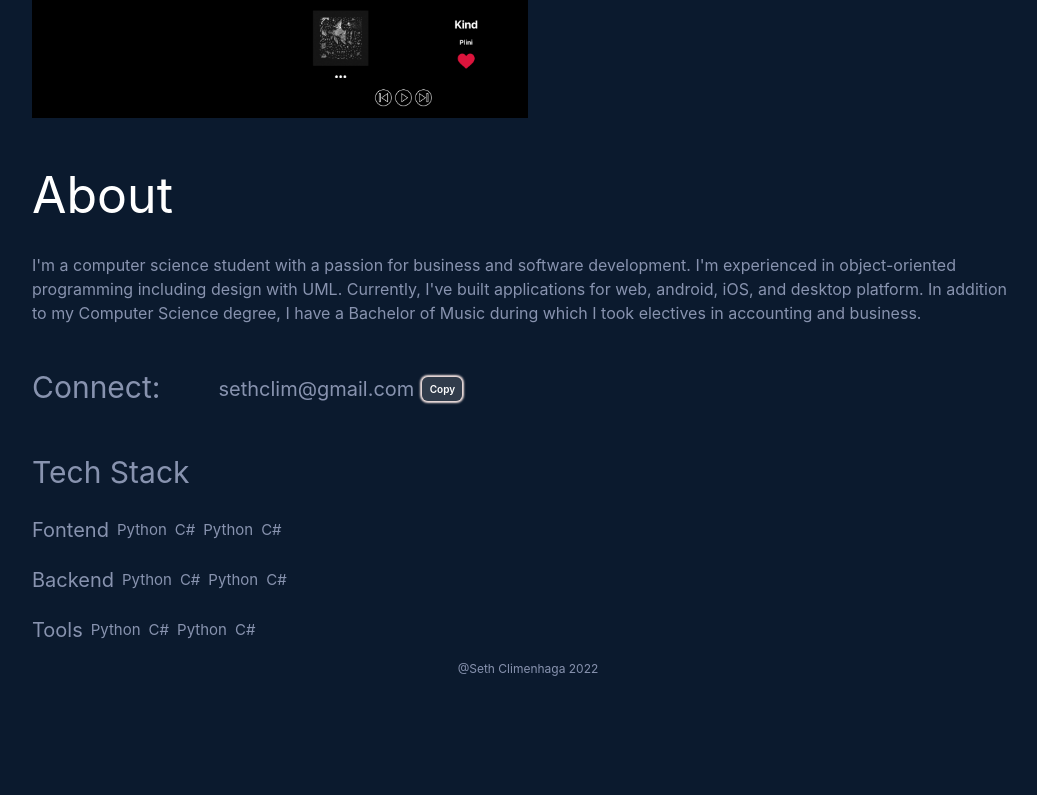
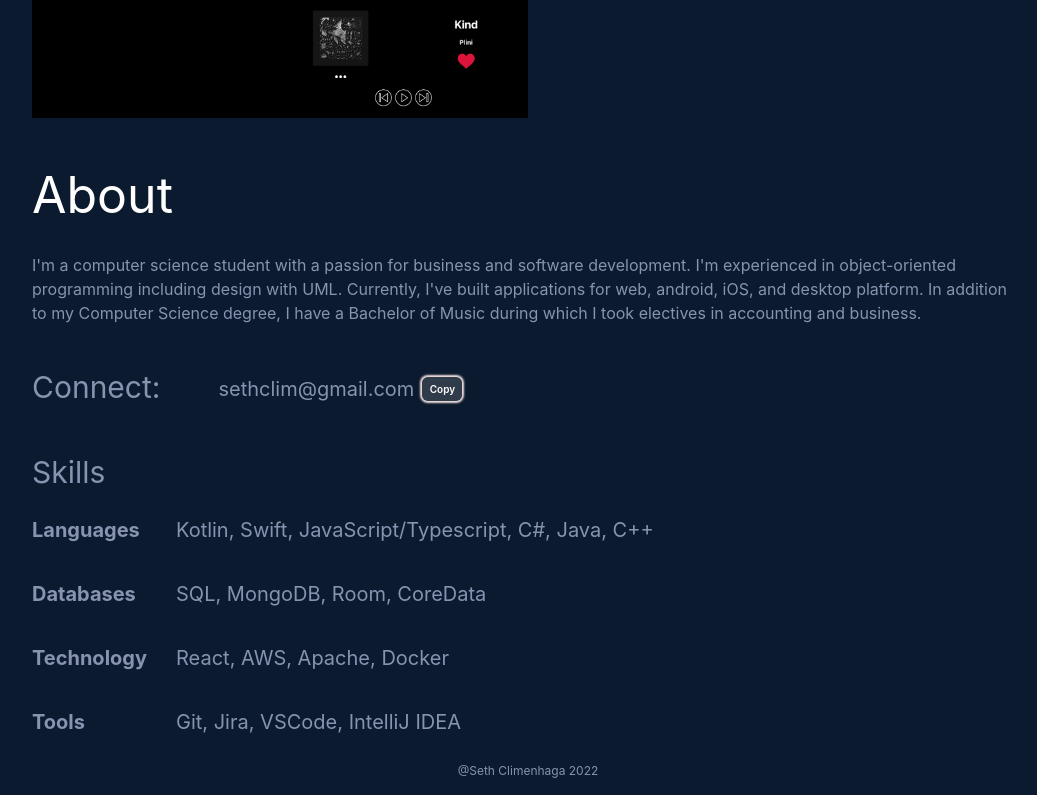
Before and after one commit to sethclim/my-portfolio, a React (Create React App) app: page / in a window 1280 px wide. Shown: the part 1157-1952 px from the top of the page, without its empty margins (112-1149 px from the left). Before the commit the page ends 1850 px from the top, so only its background shows below. Built offline with nearby package versions, Linux system fonts and the light colour scheme.

Commit message:
Fixed Custom Cursor Issues

```diff
--- a/src/App.css
+++ b/src/App.css
@@ -14,8 +14,8 @@
 .movable.active {
   width: 60px;
   height: 60px;
-  background: #fff;
-  mix-blend-mode: difference;
+  /* background: #fff; */
+  /* mix-blend-mode: difference; */
   color: #000;
   cursor: none;
 }
@@ -41,6 +41,10 @@
   content: "<";
 }
 
+.movable-gone {
+  display: none;
+}
+
 /* #invertedcursor {
   position: absolute;
   width: 60px;
--- a/src/Components/Sections/About.js
+++ b/src/Components/Sections/About.js
@@ -1,5 +1,5 @@
 import React from "react";
-import { Text, VStack,Container, Flex, HStack, Box } from '@chakra-ui/react'
+import { Text, VStack,Container, Flex, HStack, Box, Grid, GridItem } from '@chakra-ui/react'
 
 import Copy from "./Copy";
 
@@ -34,34 +34,20 @@ class About extends React.Component {
         </HStack>
 
 
-        <Text pt={10} fontSize={30}>Tech Stack</Text>
+        <Text pt={10} fontSize={30}>Skills</Text>
         <VStack align="top" pt="5" justifyContent="flex-bottom" >
-          <HStack>
-              <Text fontSize={20}>Fontend</Text>
-              <Text fontSize={15}>Python</Text>
-              <Text fontSize={15}>C#</Text>
-              <Text fontSize={15}>Python</Text>
-              <Text fontSize={15}>C#</Text>
-          </HStack>
-        </VStack>
-
-        <VStack align="top" pt="5" justifyContent="flex-bottom" >
-          <HStack>
-              <Text fontSize={20}>Backend</Text>
-              <Text fontSize={15}>Python</Text>
-              <Text fontSize={15}>C#</Text>
-              <Text fontSize={15}>Python</Text>
-              <Text fontSize={15}>C#</Text>
-          </HStack>
-        </VStack>
-        <VStack align="top" pt="5" justifyContent="flex-bottom" >
-          <HStack>
-              <Text fontSize={20}>Tools</Text>
-              <Text fontSize={15}>Python</Text>
-              <Text fontSize={15}>C#</Text>
-              <Text fontSize={15}>Python</Text>
-              <Text fontSize={15}>C#</Text>
-          </HStack>
+        <Grid templateColumns='120px 1fr' gap={6}>
+          <GridItem w='100%' h='10' alignItems='center' ><Text  fontSize={20} fontWeight='bold'>Languages</Text></GridItem>
+          <GridItem w='100%' h='10' >
+            <Text  fontSize={20}>Kotlin, Swift, JavaScript/Typescript, C#, Java, C++</Text>
+          </GridItem>
+          <GridItem w='100%' h='10'><Text fontSize={20} fontWeight='bold'>Databases</Text></GridItem>
+          <GridItem w='100%' h='10'  ><Text fontSize={20}>SQL, MongoDB, Room, CoreData</Text></GridItem>
+          <GridItem w='100%' h='10'  ><Text fontSize={20} fontWeight='bold'>Technology</Text></GridItem>
+          <GridItem w='100%' h='10' ><Text fontSize={20}>React, AWS, Apache, Docker</Text></GridItem>
+          <GridItem w='100%' h='10' ><Text fontSize={20} fontWeight='bold'>Tools</Text></GridItem>
+          <GridItem w='100%' h='10'  ><Text fontSize={20}>Git, Jira, VSCode, IntelliJ IDEA</Text></GridItem>
+        </Grid>
 
         </VStack>
 
--- a/src/Components/Sections/project/project-item.js
+++ b/src/Components/Sections/project/project-item.js
@@ -7,14 +7,14 @@ import styles from "./projectsession.module.scss"
 import { GridItem, Text, Image, HStack, VStack, Link, Box } from '@chakra-ui/react'
 
 
- const ProjectItem = ({context, image, desc, tech, title, gitLink, bkImage, bkColor, bgSize=400, TitleColor, bkPostion="center"}) =>{
+ const ProjectItem = ({context, image, desc, tech, title, gitLink, bkImage, bkColor, bgSize=400, TitleColor, bkPostion="center", hoverColor,textHover}) =>{
     const [isOpen, setIsOpen] = useState(false);
 
-    const { onCursor } = context;
+    const { controlCursor, onCursor  } = context;
 
     function toggleModal() {
-      setIsOpen(!isOpen);
-      onCursor(false)
+        controlCursor(!isOpen)
+        setIsOpen(!isOpen);
     }
 
     return(
@@ -22,7 +22,10 @@ import { GridItem, Text, Image, HStack, VStack, Link, Box } from '@chakra-ui/rea
         w='150'
         h='150'
         bg={bkColor}
-        onClick={toggleModal}>
+        onClick={toggleModal}
+        onMouseOver={()=>onCursor('pointer', hoverColor, textHover)}
+        onMouseLeave={onCursor}
+        >
 
         <Box w="100%" h="100%" backgroundImage={bkImage}  bgSize={bgSize}   backgroundRepeat="no-repeat"  bgPosition={bkPostion}>
           <VStack alignItems="start"   >
--- a/src/Components/Sections/project/project-section.js
+++ b/src/Components/Sections/project/project-section.js
@@ -15,7 +15,7 @@ import styles from "./projectsession.module.scss"
 
 const ProjectPage = ({context}) => {
 
-  const { onCursor } = context;
+
 
 
   return (
@@ -23,16 +23,18 @@ const ProjectPage = ({context}) => {
         {/* {
           isShown? <div id={styles.invertedcursor}><p>Open</p></div> : null
         } */}
-      <div     onMouseEnter={() => onCursor("pointer")}
-          onMouseLeave={onCursor} >
+      <div>
 
       <Text color="white" fontSize={50}>Projects</Text>
 
       <Grid templateColumns='repeat(2, 1fr)' gap={0} id={styles.projectContainer} >
         <ProjectItem
+          id="pi"
           title="Scales App"
           image={ScalesApp22}
           bkImage={fig}
+          hoverColor="black"
+          textHover='white'
           bkColor="#FFFFFF"
           tech={["Android", "Kotlin", "KotlinMultiPlatform", "Koin", "SQLLite"]}
           desc="The goal of the app is to help a musician with their practice routine by providing selected exercises in a randomized order.
@@ -41,22 +43,28 @@ const ProjectPage = ({context}) => {
           gitLink="https://bitbucket.org/sethclim/scales_app_android/src/master/"  />
 
         <ProjectItem
+               id="pi"
           title="Illu"
           image={chessIMG}
           // bkImage={chessIMG}
           TitleColor="#FFFFFF"
           bkColor="#000000"
+          hoverColor="white"
+          textHover='black'
           tech={["Unity", "C#", "UWP"]}
           desc="ChessGame made in unity for the UWP framework.  I implemented and learned about game logic with an object-oriented design, lighting, saving to a binary file.
           As well as, saving player preferences, and UI in unity.  I used Visual Studio for scripting and debugging, and the project was managed with version control."
           gitLink="https://bitbucket.org/sethclim/chess_game/src/master/" />
 
         <ProjectItem
+               id="pi"
           title="Venus Bug Tracker"
           image={Venus_Board}
           bkImage={Venus_Board}
           TitleColor="#000000"
           bkPostion="right"
+          hoverColor="black"
+          textHover='white'
           bgSize={300}
           bkColor="#ecf0f1"
           tech={["Unity", "C#", "UWP"]}
@@ -65,17 +73,21 @@ const ProjectPage = ({context}) => {
           gitLink="https://bitbucket.org/sethclim/chess_game/src/master/" />
 
         <ProjectItem
+               id="pi"
           title="ChessGame"
           image={chessIMG}
           bkImage={chessIMG}
           bgSize={200}
           bkColor="#000000"
+          hoverColor="white"
+          textHover='black'
           tech={["Unity", "C#", "UWP"]}
           desc="ChessGame made in unity for the UWP framework.  I implemented and learned about game logic with an object-oriented design, lighting, saving to a binary file.
           As well as, saving player preferences, and UI in unity.  I used Visual Studio for scripting and debugging, and the project was managed with version control."
           gitLink="https://bitbucket.org/sethclim/chess_game/src/master/" />
 
         <ProjectItem
+               id="pi"
           title="Spotify Mini-Player"
           image={Spotify}
           bkImage={Spotify}
@@ -83,6 +95,8 @@ const ProjectPage = ({context}) => {
           TitleColor="#FFFFFF"
           bgSize={250}
           bkColor="#000000"
+          hoverColor="white"
+          textHover='black'
           desc="Built with the React framework and Electron.  This project calls endpoints in the Spotify API and uses the PCKE Authorization flow.
           The project also implementes a dynamic dropdown menu and makes use of react context."
           tech={["React.JS", "Electron", "JavaScript", "Axios"]}
@@ -93,4 +107,4 @@ const ProjectPage = ({context}) => {
     </Container>
   );
 }
-export default withCursor(ProjectPage);
+export default ProjectPage;
--- a/src/Providers/cursorProvider.js
+++ b/src/Providers/cursorProvider.js
@@ -8,6 +8,9 @@ const SUPPORTED_CURSORS = [false, 'pointer', 'right', 'left'];
 const CursorProvider = ({ children }) => {
   const [mousePosition, setMousePosition] = useState({ x: 0, y: 0 });
   const [cursor, setCursor] = useState(false);
+  const [active, setActive] = useState(false);
+  const [color, setColor] = useState('#00000000');
+  const [textColor, setTextColor] = useState('#00000000');
 
   const onMouseMove = event => {
     const { pageX: x, pageY: y } = event;
@@ -24,23 +27,43 @@ const CursorProvider = ({ children }) => {
 
   const { x, y } = mousePosition;
 
-  const onCursor = cursorType => {
+  const onCursor = (cursorType, color, text) => {
     cursorType = (SUPPORTED_CURSORS.includes(cursorType) && cursorType) || false;
     setCursor(cursorType);
+    setColor(color)
+    setTextColor(text)
   };
 
+  const controlCursor = onOff =>{
+    console.log("onOff " + onOff)
+    setActive(onOff)
+  }
+
+
+  const setCursorColor = color =>{
+
+    setColor(color)
+  }
+
   return (
-    <CursorContext.Provider value={{ onCursor }}>
-      <ins
+    <CursorContext.Provider value={{ onCursor, controlCursor, setCursorColor }}>
+    {
+    !active ?(
+ <ins
+      id="custcursor"
         className={cx('movable', {
           'active': !!cursor,
           [`cursor-${cursor}`]: !!cursor
         })}
         style={{
           left: `${x}px`,
-          top: `${y}px`
+          top: `${y}px`,
+          backgroundColor: color,
+          color: textColor
         }}
       />
+    ):null
+    }
       {children}
     </CursorContext.Provider>
   );
```
